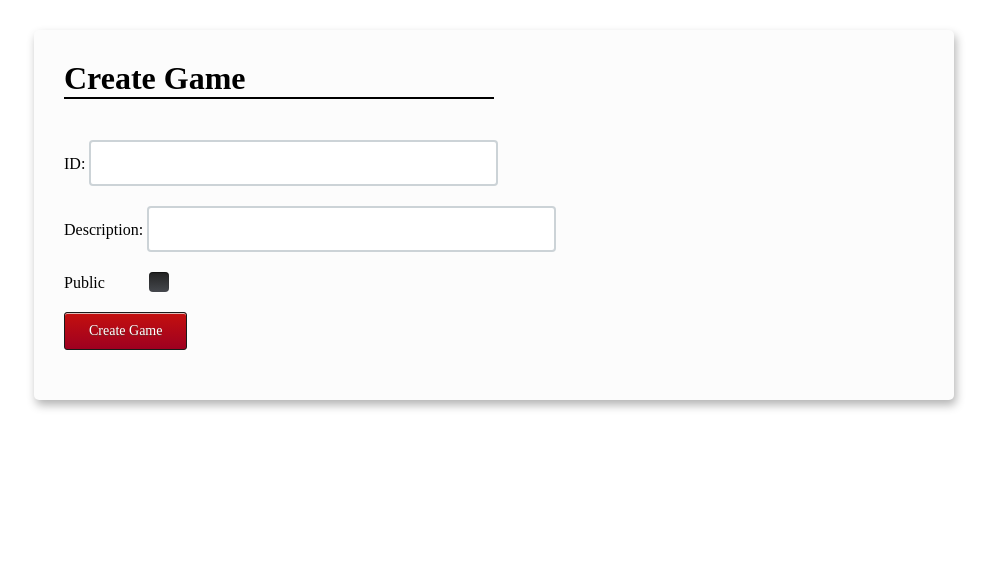
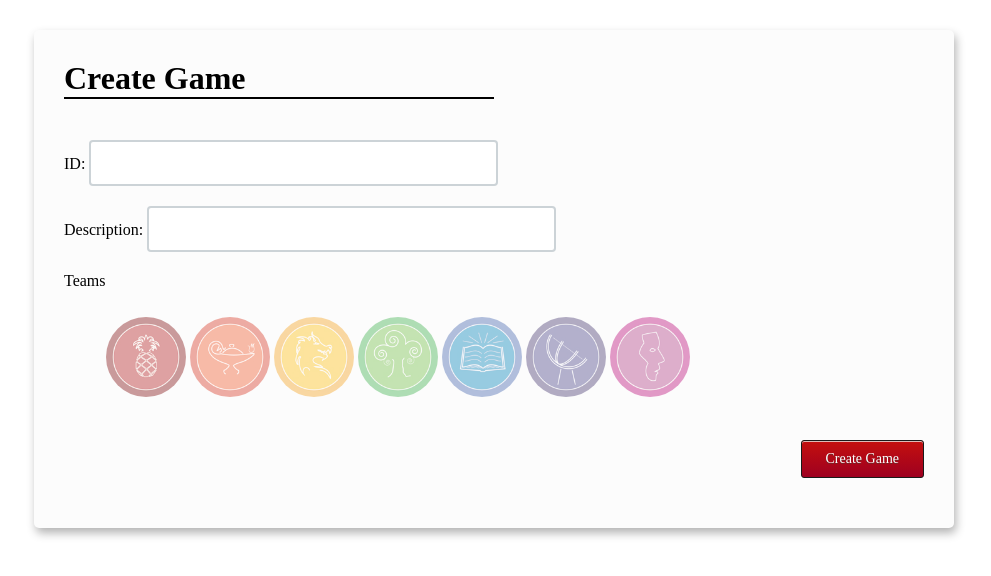
Before and after one commit to bryce-evans/campus_conquest, a PHP site: page /create.html in a window 1280 px wide. Shown: the top 576 px of the page, without its empty margins (146-1137 px from the left). Run offline with PHP 8.4, Linux system fonts and the light colour scheme; some libraries are stand-ins or nearby versions; some web fonts are replaced.

Commit message:
css in panes fixed up a lot

```diff
--- a/public/create.html
+++ b/public/create.html
@@ -11,6 +11,7 @@
 		<link rel="stylesheet" href="css/fonts.css" />
 		<link rel="stylesheet" href="css/global.css" />
 		<link rel="stylesheet" href="css/pane.css" />
+		<script src="js/Constants.js"></script>
 
 	</head>
 
@@ -32,22 +33,28 @@
 							Description:
 							<input type="text" name="desc" >
 						</div>
-						<div>
-							Public <div class='checkbox'>
+						<div style="display: none;">
+							Public
+							<div class='checkbox'>
 								<input type="checkbox" name="privacy" id='is-public-checkbox'>
 								<label for="is-public-checkbox"></label>
 							</div>
 						</div>
 						<div style="display:none;">
-							Privacy (Currently will always be public)
+							Private? (**Currently all games are public)
 
 							<select name="privacy">
 								<option value=0>Private</option>
 								<option value=1>Public</option>
 							</select>
 						</div>
+						<div>
+							Teams
 
-						<div>
+							<ul id='team-list'></ul>
+						</div>
+
+						<div class='button-set right'>
 							<a href="#" class="button" id="create-game-button" >Create Game</a>
 						</div>
 					</form>
@@ -59,8 +66,11 @@
 		<script>
       $(document).ready(function() {
 
+        for (var id in TEAM_DATA) {
+          $('#team-list').append('<li><label><input type="checkbox" name="team-choice" value="' + id + '"/><img src="rsc/images/flags/128/' + id + '.jpg"> </label></li>');
+        }
 
-       $('#create-game-form').submit(function(e) {
+        $('#create-game-form').submit(function(e) {
           e.preventDefault();
           // Prevents the page from refreshing
           var $this = $(this);
--- a/public/css/game.css
+++ b/public/css/game.css
@@ -1,4 +1,4 @@
-#game-window {
+ #game-window {
   background: #000;
   color: #fff;
   padding: 0;
--- a/public/css/global.css
+++ b/public/css/global.css
@@ -161,7 +161,6 @@ header > .team.name.as:after, header > .team.name.humec:after, header > .team.na
   background: #fcfcfc;
   border-radius: 5px;
   margin-top: 30px;
-  height: 100%;
 }
 .card-contents {
   padding: 30px;
--- a/public/css/pane.css
+++ b/public/css/pane.css
@@ -9,12 +9,14 @@
 
 h1 {
   margin: 0;
-  border-bottom: 2px solid black;
   font-family: Goudy Trajan Regular;
   color: black;
   width: 50%;
   min-width: 400px;
   float: left;
+}
+.card-contents h1 {
+  border-bottom: 2px solid black;
 }
 
 form > div {
@@ -38,7 +40,7 @@ input[type=text], input[type=select], input[type=search] {
   font-family: Goudy Trajan Regular;
 }
 
-input[type=checkbox] {
+.checkbox > input[type=checkbox] {
   visibility: hidden;
 }
 
@@ -105,6 +107,10 @@ table {
   border-spacing: 0;
 }
 
+#team-list {
+  margin: 10px 0 10px 0;
+  height: 120px;
+}
 #lobby-table {
   text-align: left;
   width: 50%;
@@ -138,23 +144,23 @@ table {
 .faded-text {
   color: rgba(255,255,255,.6);
 }
-.team-li{
-	text-align: center;
+.team-li {
+  text-align: center;
 }
-.team-li>.icon {
+.team-li > .icon {
   border-radius: 50% 0 0 50%;
   background-position: center;
   padding: 4px;
   width: 22px;
   height: 22px;
 }
-.team-li>.name {
+.team-li > .name {
   padding: 0 20px 0 20px;
 }
-.team-li>.team.name::after{
-	display: block;
+.team-li > .team.name::after {
+  display: block;
 }
-.team-li>.endpiece {
+.team-li > .endpiece {
   width: 30px;
   border-radius: 0 50% 50% 0;
 }
@@ -167,9 +173,6 @@ ul {
   display: block;
   text-align: center;
   margin: 10px 0 60px 0;
-}
-#new-game-button {
-  float: right;
 }
 
 #open-games {
@@ -206,6 +209,9 @@ ul {
 .button.right {
   float: right;
 }
+.button-set.right{
+	text-align : right;
+}
 /* HIDE RADIO BUTTON*/
 label > input {
   display: none;
@@ -236,8 +242,3 @@ label > input:checked + img {
 label > input + img:hover {
   opacity: 0.9;
 }
-
-#join-button {
-  float: right;
-  margin-top: 20px;
-}
--- a/public/game.html
+++ b/public/game.html
@@ -93,7 +93,7 @@
 							</div>
 						</div>
 
-						<div>
+						<div class='button-set right'>
 							<a href="#" class="button" id="create-game-button" >Create Game</a>
 						</div>
 
@@ -124,7 +124,7 @@
 							</script>
 							<ul id='team-list'></ul>
 						</div>
-						<div>
+						<div class='button-set right'>
 							<a href="#" class="button" id="join-button">Join Game</a>
 						</div>
 
@@ -313,7 +313,7 @@
 
         var selected = 'hotel';
         $('#myteam').text(TEAM_DATA[selected].name);
-        for (id in TEAM_DATA) {
+        for (var id in TEAM_DATA) {
           $('#team-list').append('<li><label>	<input type="radio" name="team-choice" value="' + id + '" ' + (id == selected ? 'checked' : '') + '/><img src="rsc/images/flags/128/' + id + '.jpg"> </label></li>');
         }
 
```
